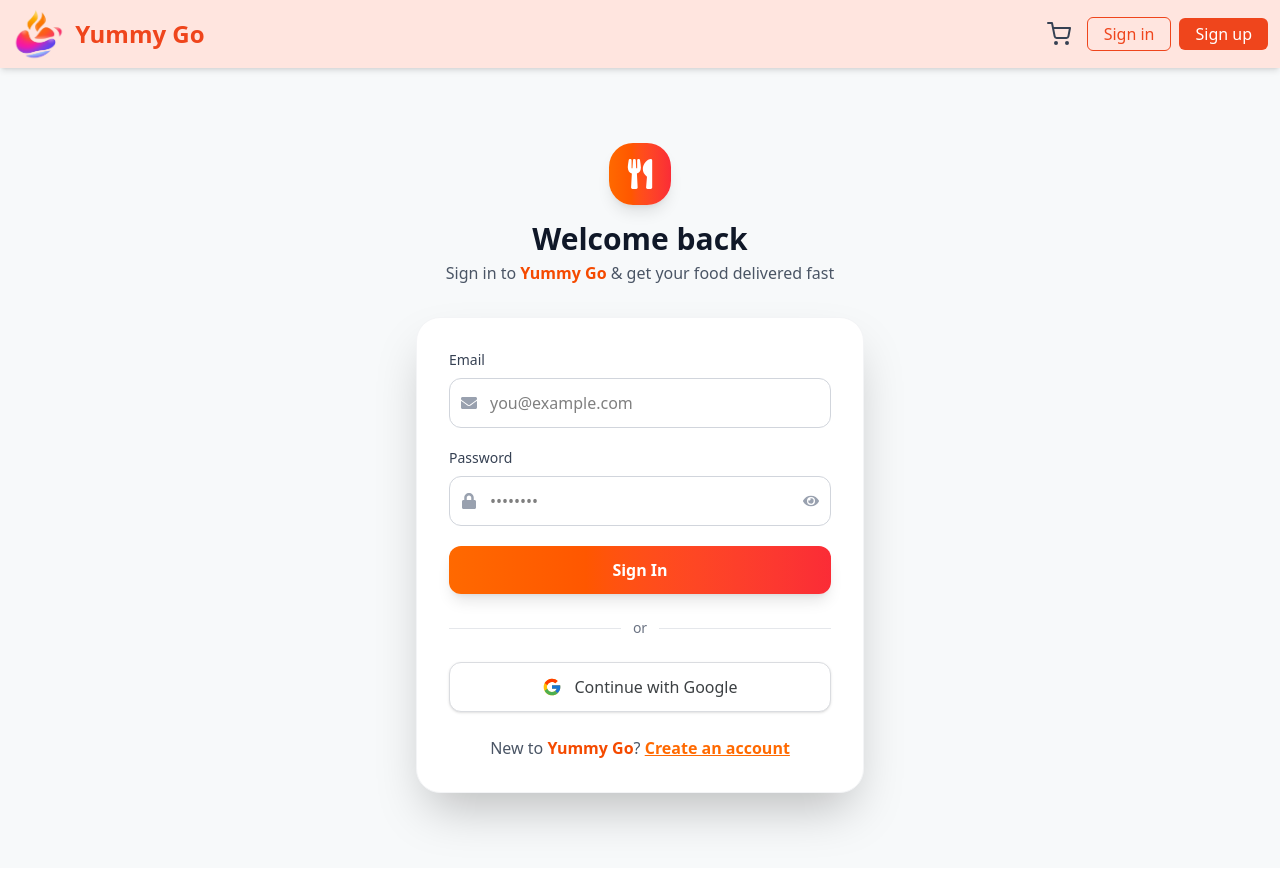
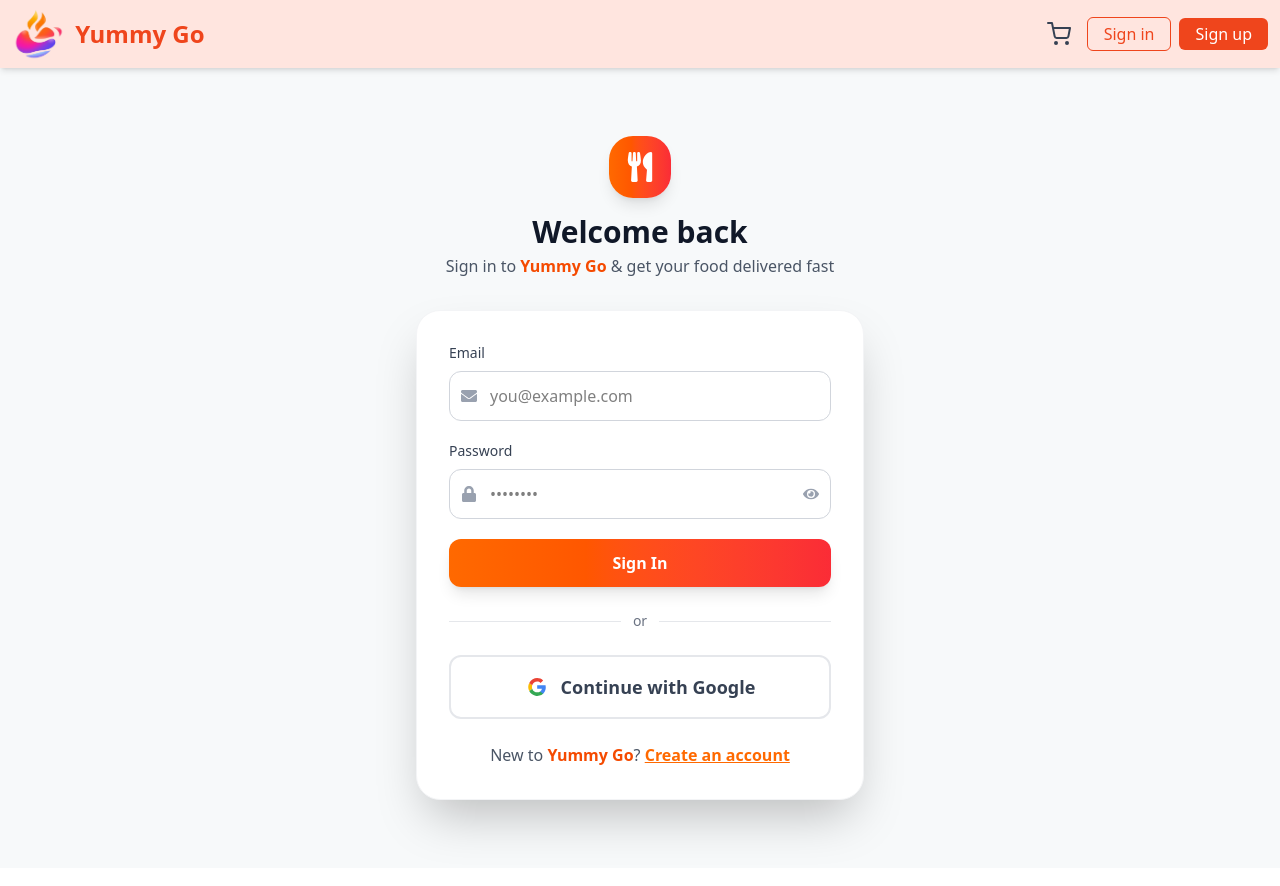
Before and after one commit to iamamolsarker/yummy_go_frontend, a React (Vite) app: page /auth/log-in in a window 1280 px wide. Shown: the top 886 px of the page. Built offline with nearby package versions, Linux system fonts and the light colour scheme; no server answers.

Commit message:
[Update] user authentication file strucher

```diff
--- a/package.json
+++ b/package.json
@@ -27,6 +27,7 @@
     "react-leaflet": "^5.0.0",
     "react-router": "^7.9.1",
     "react-toastify": "^11.0.5",
+    "sweetalert": "^2.1.2",
     "sweetalert2": "^11.23.0",
     "tailwindcss": "^4.1.13",
     "zod": "^4.1.11"
--- a/src/pages/login/Login.tsx
+++ b/src/Authentication/Login.tsx
@@ -9,9 +9,10 @@
   FaEye,
   FaEyeSlash
 } from "react-icons/fa";
-import { FcGoogle } from "react-icons/fc";
 import { Link, useNavigate } from "react-router";
-import useAuth from "../../hooks/useAuth";
+import useAuth from "../hooks/useAuth";
+import SocialLogin from "./SocialLogin";
+
 
 type LoginForm = {
   email: string;
@@ -25,7 +26,7 @@
   const [showPassword, setShowPassword] = useState(false);
   const navigate = useNavigate();
 
-  const { logIn, logInWithGoogle, loading, setLoading } = useAuth();
+  const { logIn, loading, setLoading } = useAuth();
 
   const onSubmit = async (data: LoginForm) => {
     try {
@@ -47,21 +48,7 @@
     }
   };
 
-  const handleGoogleSignIn = async () => {
-    try {
-      const result = await logInWithGoogle();
-      toast.success(`Welcome back, ${result.user.displayName || "User"} to yummy go`);
-      navigate("/");
 
-    }
-    catch (err) {
-      console.error(err);
-      toast.error("Google Sign-In failed. Please try again.");
-    }
-    finally {
-      setLoading(false);
-    }
-  }
 
   return (
     <div className="min-h-screen bg-[#f7f9fa] flex items-center justify-center p-6 mb-6">
@@ -173,15 +160,8 @@
             <div className="flex-1 border-t border-gray-200"></div>
           </div>
 
-          {/* Google Button */}
-          <button
-            onClick={handleGoogleSignIn}
-            className="w-full flex items-center justify-center py-3 px-4
-            border border-[#dadce0] rounded-xl bg-white text-[#3c4043] font-medium
-            hover:bg-[#f7f9fa] transition-all shadow-sm">
-            <FcGoogle className="w-5 h-5 mr-3" />
-            Continue with Google
-          </button>
+          {/* Social Login Component */}
+          <SocialLogin />
 
           {/* Sign Up */}
           <p className="text-center text-gray-600 mt-6">
--- /dev/null
+++ b/src/Authentication/SocialLogin.tsx
@@ -0,0 +1,131 @@
+import React from "react";
+import { motion } from "framer-motion";
+import { useLocation, useNavigate } from "react-router";
+import Swal from "sweetalert2";
+import type { User } from "firebase/auth";
+
+import useAxios from "../hooks/useAxios";
+import useAuth from "../hooks/useAuth";
+
+// Define user info interface
+interface UserInfo {
+  name: string | null;
+  email: string | null;
+}
+
+// Define location state interface
+interface LocationState {
+  from?: string;
+}
+
+const SocialLogin: React.FC = () => {
+  const { logInWithGoogle, logInWithGoogleRedirect } = useAuth();
+  const location = useLocation() as { state?: LocationState };
+  const axiosInstance = useAxios();
+  const navigate = useNavigate();
+
+  const handleGoogleSignIn = (): void => {
+    // Try popup first, fallback to redirect if COOP issues
+    logInWithGoogle()
+      .then(async (result) => {
+        const user: User = result.user;
+        console.log(user);
+
+        // Create proper user data structure for database
+        const userInfo: UserInfo = {
+          name: user.displayName,
+          email: user.email,
+
+        };
+
+        try {
+          const userRes = await axiosInstance.post("/users", userInfo);
+          console.log(userRes.data);
+        } catch (dbError) {
+          console.warn("Database save failed (user might already exist):", dbError);
+          // Don't fail the login if database save fails
+        }
+        // Check if there's a redirect location from state
+        const redirectTo: string = location.state?.from || "/";
+        navigate(redirectTo);
+        Swal.fire({
+          icon: "success",
+          title: "Login successful!",
+          text: `Welcome, ${user.displayName}!`,
+          showConfirmButton: false,
+          timer: 1500,
+        });
+      })
+      .catch((error: Error) => {
+        console.error("Error during Google sign-in:", error);
+
+        // Check if it's a COOP error and try redirect as fallback
+        if (error.message.includes("Cross-Origin-Opener-Policy") ||
+            error.message.includes("popup-blocked")) {
+          console.log("Popup failed, trying redirect method...");
+          // Use redirect as fallback
+          logInWithGoogleRedirect();
+          return;
+        }
+
+        // Handle other Firebase auth errors
+        let errorMessage = "Login failed. Please try again.";
+
+        if (error.message.includes("popup-closed-by-user")) {
+          errorMessage = "Login was cancelled.";
+        } else if (error.message.includes("unauthorized-domain")) {
+          errorMessage = "This domain is not authorized for Google sign-in.";
+        }
+
+        Swal.fire({
+          icon: "error",
+          title: "Login failed",
+          text: errorMessage,
+        });
+      });
+  };
+  return (
+    <div className="w-full space-y-4">
+      <motion.button
+        onClick={handleGoogleSignIn}
+        className="w-full bg-white border-2 border-gray-200 text-gray-700 py-4 rounded-xl font-semibold hover:border-gray-300 hover:shadow-lg transition-all duration-300 flex items-center justify-center gap-3"
+        whileHover={{ scale: 1.02 }}
+        whileTap={{ scale: 0.98 }}
+        initial={{ opacity: 0, y: 20 }}
+        animate={{ opacity: 1, y: 0 }}
+        transition={{ duration: 0.3 }}
+      >
+        <svg
+          aria-label="Google logo"
+          width="24"
+          height="24"
+          xmlns="http://www.w3.org/2000/svg"
+          viewBox="0 0 512 512"
+        >
+          <g>
+            <path d="m0 0H512V512H0" fill="#fff"></path>
+            <path
+              fill="#34a853"
+              d="M153 292c30 82 118 95 171 60h62v48A192 192 0 0190 341"
+            ></path>
+            <path
+              fill="#4285f4"
+              d="m386 400a140 175 0 0053-179H260v74h102q-7 37-38 57"
+            ></path>
+            <path
+              fill="#fbbc02"
+              d="m90 341a208 200 0 010-171l63 49q-12 37 0 73"
+            ></path>
+            <path
+              fill="#ea4335"
+              d="m153 219c22-69 116-109 179-50l55-54c-78-75-230-72-297 55"
+            ></path>
+          </g>
+        </svg>
+        <span className="text-lg">Continue with Google</span>
+      </motion.button>
+    </div>
+  );
+};
+
+export default SocialLogin;
--- a/src/pages/userReg/UserReg.tsx
+++ b/src/Authentication/UserReg.tsx
@@ -8,11 +8,12 @@
   FaEye,
   FaEyeSlash
 } from "react-icons/fa";
-import { FcGoogle } from "react-icons/fc";
 import { Link, useNavigate } from "react-router";
-import useAuth from "../../hooks/useAuth";
-import useAxiosSecure from "../../hooks/useAxiosSecure";
+
 import { toast } from "react-toastify";
+import useAxiosSecure from "../hooks/useAxiosSecure";
+import useAuth from "../hooks/useAuth";
+import SocialLogin from "./SocialLogin";
 
 type RegisterForm = {
   name: string;
@@ -22,7 +23,7 @@
 };
 
 const UserReg: React.FC = () => {
-  const { createUser, updateUser, loading, setLoading, logInWithGoogle } = useAuth();
+  const { createUser, updateUser, loading, setLoading } = useAuth();
   const axiosSecure = useAxiosSecure();
   const navigate = useNavigate();
   const { register, handleSubmit, watch, formState: { errors } } = useForm<RegisterForm>();
@@ -99,39 +100,7 @@
     }
   };
 
-  const handleGoogleSignIn = async () => {
-    setLoading(true);
-    try {
-      const result = await logInWithGoogle();
-      const user = result.user;
 
-      // Save user info to database
-      if (user.email) {
-        const userInfo = {
-          name: user.displayName || "Google User",
-          email: user.email,
-        };
-
-        try {
-          const userRes = await axiosSecure.post("/users", userInfo);
-          console.log("Google user saved to database:", userRes.data);
-        } catch (dbError) {
-          console.error("Error saving Google user to database:", dbError);
-          // Don't fail the sign-in if database save fails
-        }
-      }
-
-      toast.success(`Welcome, ${user.displayName || "User"} to Yummy Go!`);
-      navigate('/');
-    }
-    catch (err) {
-      console.error(err);
-      toast.error("Google Sign-In failed. Please try again.");
-    }
-    finally {
-      setLoading(false);
-    }
-  }
 
   return (
     <div className="min-h-screen bg-[#f7f9fa] flex items-center justify-center p-6 mb-8">
@@ -324,15 +293,8 @@
             <div className="flex-1 border-t border-gray-200"></div>
           </div>
 
-          {/* Google Sign-In */}
-          <button
-            onClick={handleGoogleSignIn}
-            className="w-full flex items-center justify-center py-3 px-4
-            border border-[#dadce0] rounded-xl bg-white text-[#3c4043] font-medium
-            hover:bg-[#f7f9fa] transition-all shadow-sm">
-            <FcGoogle className="w-5 h-5 mr-3" />
-            Sign up with Google
-          </button>
+          {/* Social Login Component */}
+          <SocialLogin />
 
           {/* Redirect to Login */}
           <p className="text-center text-gray-600 mt-6">
--- a/src/contextsProvider/AuthContext.tsx
+++ b/src/contextsProvider/AuthContext.tsx
@@ -12,6 +12,8 @@
   logIn: (email: string, password: string) => Promise<UserCredential>;
   logOut: () => Promise<void>;
   logInWithGoogle: () => Promise<UserCredential>;
+  logInWithGoogleRedirect: () => Promise<never>;
+  getGoogleRedirectResult: () => Promise<UserCredential | null>;
   loading: boolean;
   setLoading: (loading: boolean) => void;
   user: User | null;
--- a/src/contextsProvider/AuthProvider.tsx
+++ b/src/contextsProvider/AuthProvider.tsx
@@ -4,6 +4,8 @@
   onAuthStateChanged,
   signInWithEmailAndPassword,
   signInWithPopup,
+  signInWithRedirect,
+  getRedirectResult,
   signOut,
   updateProfile,
 } from "firebase/auth";
@@ -49,13 +51,36 @@
     setLoading(true);
     return signInWithEmailAndPassword(auth, email, password);
   };
-  // log in with google
+  // log in with google (popup method)
   const logInWithGoogle = () => {
     setLoading(true);
     return signInWithPopup(auth, provider);
   };
 
+  // log in with google (redirect method - fallback for COOP issues)
+  const logInWithGoogleRedirect = () => {
+    setLoading(true);
+    return signInWithRedirect(auth, provider);
+  };
+
+  // get redirect result
+  const getGoogleRedirectResult = () => {
+    return getRedirectResult(auth);
+  };
+
   useEffect(() => {
+    // Check for redirect result on app load
+    getRedirectResult(auth)
+      .then((result) => {
+        if (result) {
+          console.log("Google redirect sign-in successful:", result.user);
+          // Handle successful redirect sign-in here if needed
+        }
+      })
+      .catch((error) => {
+        console.error("Error getting redirect result:", error);
+      });
+
     const unsubscribe = onAuthStateChanged(auth, (currentUser) => {
       setUser(currentUser);
       setLoading(false);
@@ -76,6 +101,8 @@
     logIn,
     logOut,
     logInWithGoogle,
+    logInWithGoogleRedirect,
+    getGoogleRedirectResult,
     loading,
     setLoading,
     user,
--- a/src/router/router.tsx
+++ b/src/router/router.tsx
@@ -5,13 +5,13 @@
 import Error from "../pages/error page/Error";
 import FoodManForm from "../pages/joinAsRider/FoodManForm";
 import PartnerForm from "../pages/joinAsPartner/PartnerForm";
-import Login from "../pages/login/Login";
-import UserReg from "../pages/userReg/UserReg";
 import AuthLayout from "../layouts/AuthLayout";
 import ProfilePage from "../pages/profilePage/ProfilePage";
 import Dashboard from "../pages/dashboard/Dashboard";
 import Forbidden from "../pages/forbidden/Forbidden";
 import Restaurants from "../pages/Restaurants/Restaurants";
+import UserReg from "../Authentication/UserReg";
+import Login from "../Authentication/Login";
 
 
 
```
Also changed, not shown: 1 other file (tests, documents, lock files or other folders).
